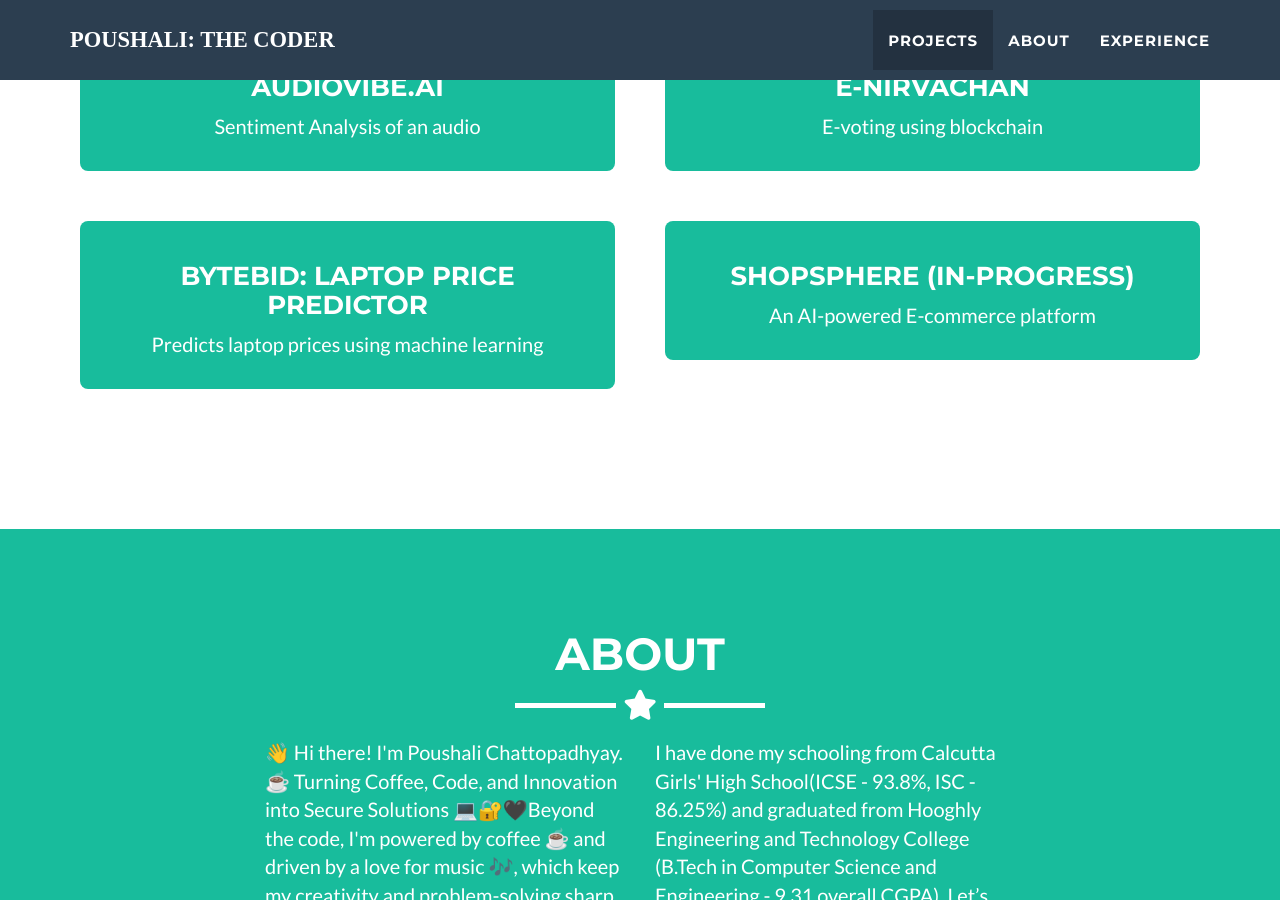
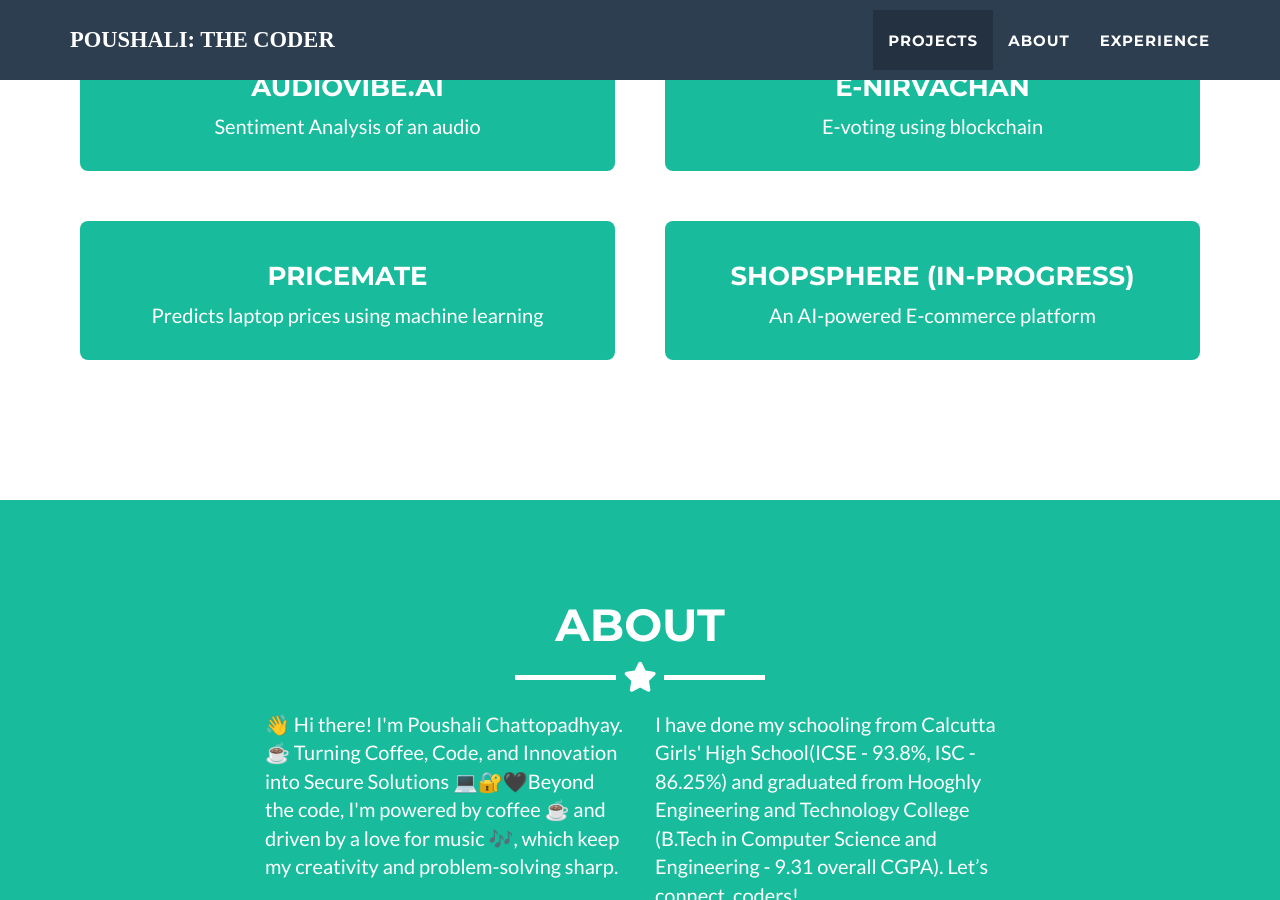
Before and after one commit to poushalic34/poushalic34.github.io, a Jekyll site: the page built from index.html, in a window 1280 px wide and 900 px high, scrolled down 1368 px. Built offline with Jekyll 4.4.1, drawn with Linux system fonts in a browser that asks for light colours.

Commit message:
Update portfolio_grid.html

```diff
--- a/_includes/portfolio_grid.html
+++ b/_includes/portfolio_grid.html
@@ -30,7 +30,7 @@
       <!-- Project 3 -->
       <div class="col-md-6 portfolio-flex-item portfolio-item">
         <div class="project-box" data-toggle="modal" data-target="#projectModal3">
-          <h3>ByteBid: Laptop Price Predictor</h3>
+          <h3>PriceMate</h3>
           <p>Predicts laptop prices using machine learning</p>
         </div>
       </div>
```
